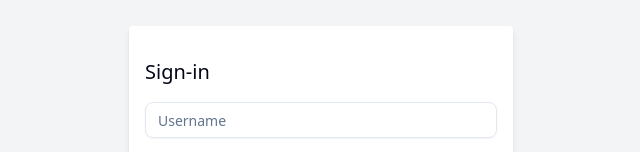
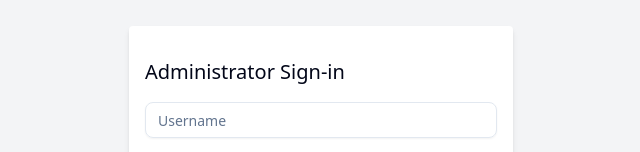
Before and after one commit to coregatekit/siri-next-app, a Next.js app: page /admin/sign-in in a window 1280 px wide. Shown: the part 258-410 px from the top of the page, without its empty margins (319-959 px from the left). Built offline with nearby package versions, Linux system fonts and the light colour scheme.

Commit message:
add title for component sign in box

```diff
--- a/app/admin/sign-in/container.tsx
+++ b/app/admin/sign-in/container.tsx
@@ -10,7 +10,7 @@ function AdminLoginContainer() {
 		console.log('Admin login data:', data);
 	};
 
-	return <SignInBox handleSignIn={handleAdminSignIn} />;
+	return <SignInBox title='Administrator Sign-in' handleSignIn={handleAdminSignIn} />;
 }
 
 export default AdminLoginContainer;
--- a/app/sign-in/container.tsx
+++ b/app/sign-in/container.tsx
@@ -9,7 +9,7 @@ function SignInContainer() {
 		// Handle login logic here
 	};
 
-	return <SignInBox handleSignIn={handleSignIn} />;
+	return <SignInBox title='Sign-in' handleSignIn={handleSignIn} />;
 }
 
 export default SignInContainer;
--- a/components/sign-in.tsx
+++ b/components/sign-in.tsx
@@ -9,6 +9,7 @@ import { Button } from './ui/button';
 import type { SignInFormData } from '@/app/types/sign-in';
 
 type Props = {
+  title: string;
 	handleSignIn: (data: SignInFormData) => void;
 };
 
@@ -21,7 +22,7 @@ const SignInFormSchema = z.object({
 		.min(8, { message: 'Password must be at least 8 characters long' }),
 });
 
-function SignInBox({ handleSignIn }: Props) {
+function SignInBox({ title, handleSignIn }: Props) {
 	const form = useForm<z.infer<typeof SignInFormSchema>>({
 		resolver: zodResolver(SignInFormSchema),
 		defaultValues: {
@@ -41,7 +42,7 @@ function SignInBox({ handleSignIn }: Props) {
 					onSubmit={form.handleSubmit(onSubmit)}
 					className='w-full max-w-sm p-4 bg-white rounded shadow-md'
 				>
-					<h1 className='my-4 text-xl'>Sign-in</h1>
+					<h1 className='my-4 text-xl'>{title}</h1>
 					<div className='flex flex-col gap-4'>
 						<FormField
 							control={form.control}
```
